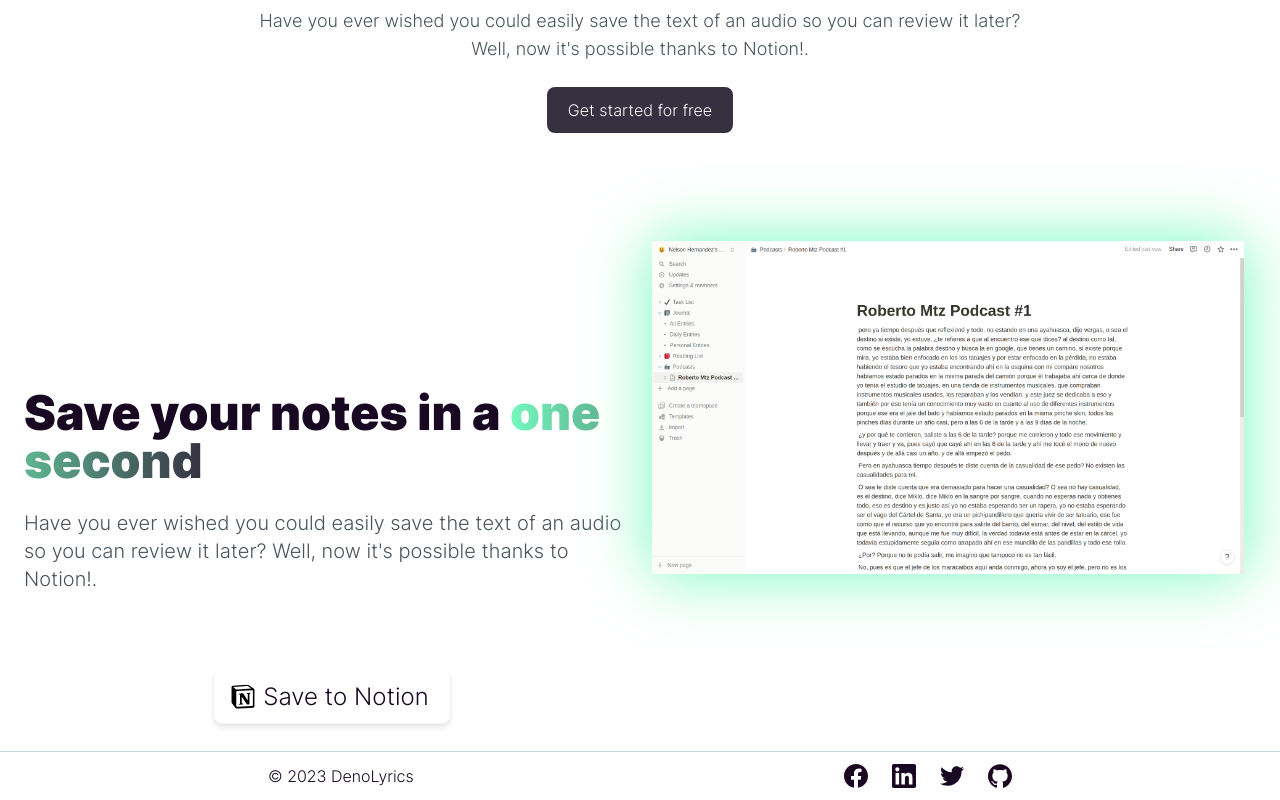
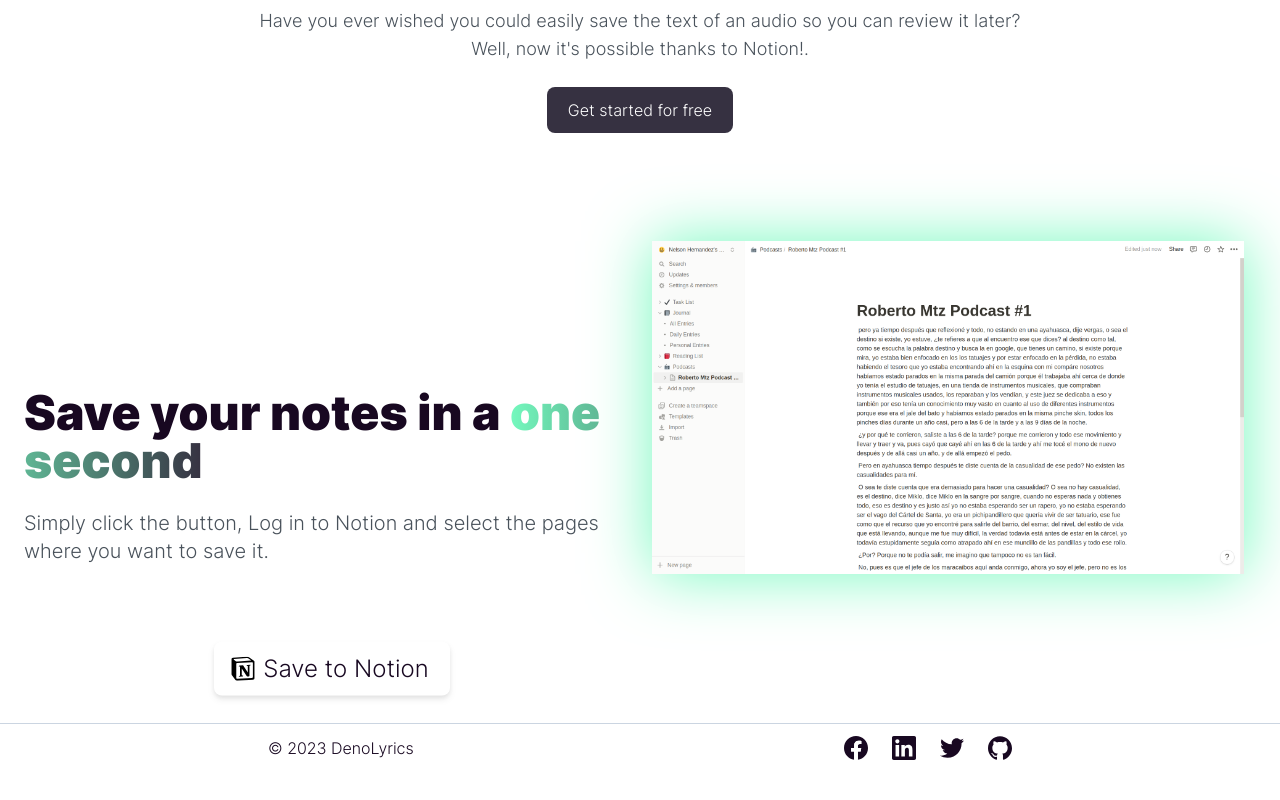
Before and after one commit to denolyrics/denolyrics.app, a Next.js app: page /integration-with-notion in a window 1280 px wide. Shown: the part 539-1339 px from the top of the page. After the commit the page ends 1311 px from the top, so only its background shows below. Built offline with nearby package versions, Linux system fonts and the light colour scheme.

Commit message:
change description

```diff
--- a/app/integration-with-notion/page.tsx
+++ b/app/integration-with-notion/page.tsx
@@ -318,9 +318,8 @@ function Notion() {
             </h2>
             <br />
             <p id="description" className="text-xl font-normal max-w-screen-lg">
-              Have you ever wished you could easily save the text of an audio so
-              you can review it later? Well, now {`it's`} possible thanks to
-              Notion!.
+              Simply click the button, Log in to Notion and select the pages
+              where you want to save it.
             </p>
 
             <br />
```
